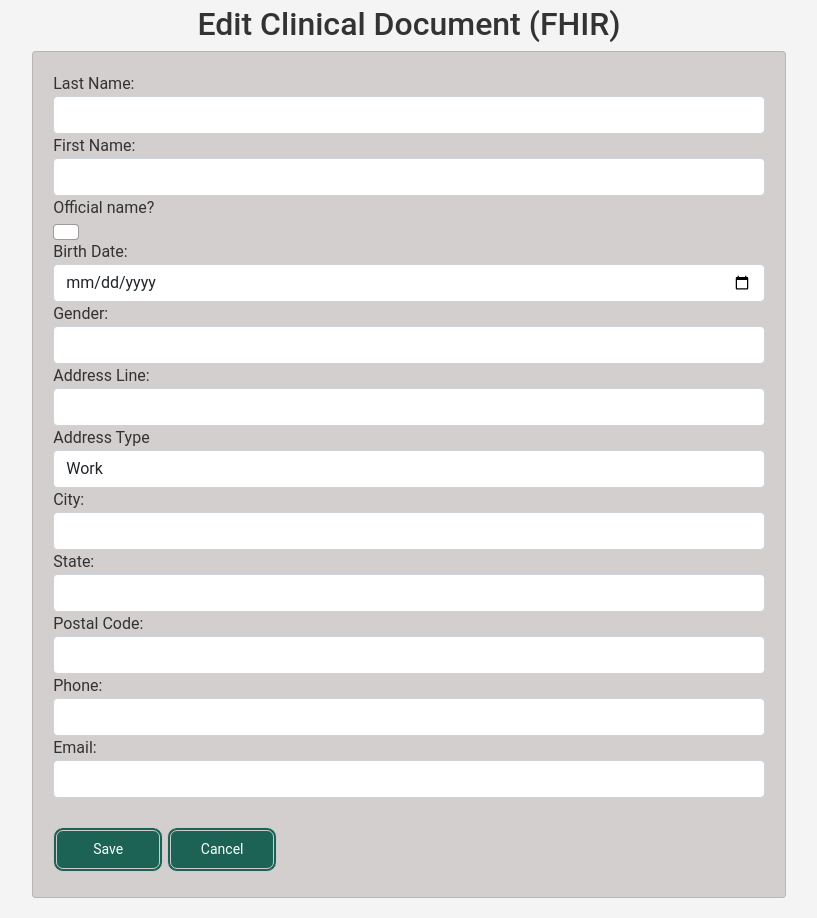
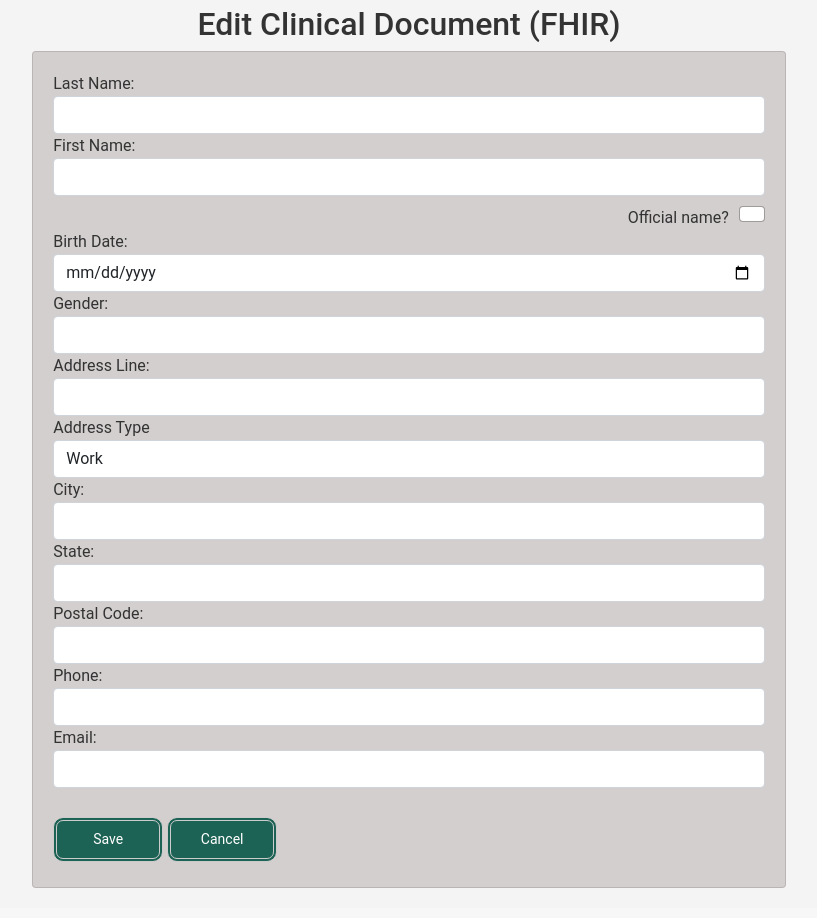
Before and after one commit to ddeveloper72/fhir-patient-summary, a Flask app: template templates/edit_fhir_patient.html in a window 1280 px wide. Shown: the part 131-1049 px from the top of the page, without its empty margins (231-1048 px from the left). After the commit the page ends 1019 px from the top, so only its background shows below. Run offline with Flask 3, Linux system fonts and the light colour scheme; the template is opened without the code that fills it, so the values that code supplies are empty.

Commit message:
Refactor edit patient form layout to group name fields and improve checkbox positioning

```diff
--- a/templates/edit_fhir_patient.html
+++ b/templates/edit_fhir_patient.html
@@ -6,6 +6,7 @@
     <div class="card">
         <div class="card-body">
             <form action="{{ url_for('edit_fhir_patient', patient_id=patient.id) }}" method="post">
+                <div class="name-section">
                     <div class="form-group">
                         <label for="family_name">Last Name:</label>
                         <input type="text" class="form-control" name="family_name" id="family_name"
@@ -18,11 +19,13 @@
                             value="{{ patient.name[0].given[0] if patient.name and patient.name[0].given else '' }}">
                     </div>
 
-                <div class="form-group">
-                    <label for="official_name">Official name?</label>
-                    <input type="checkbox" class="form-check-input form-control" name="official_name" id="official_name"
+                    <div class="form-group right">
+                        <p for="official_name">Official name?</p>
+                        <input type="checkbox" class="form-check-input form-control right" name="official_name" id="official_name"
                             value="official" {% if patient.name[0].use=='official' %} checked {% endif %}>
                     </div>
+                </div>
+
 
                 <div class="form-group">
                     <label for="birth_date">Birth Date:</label>
```
Lines whose indentation alone changed are shown as unchanged.
